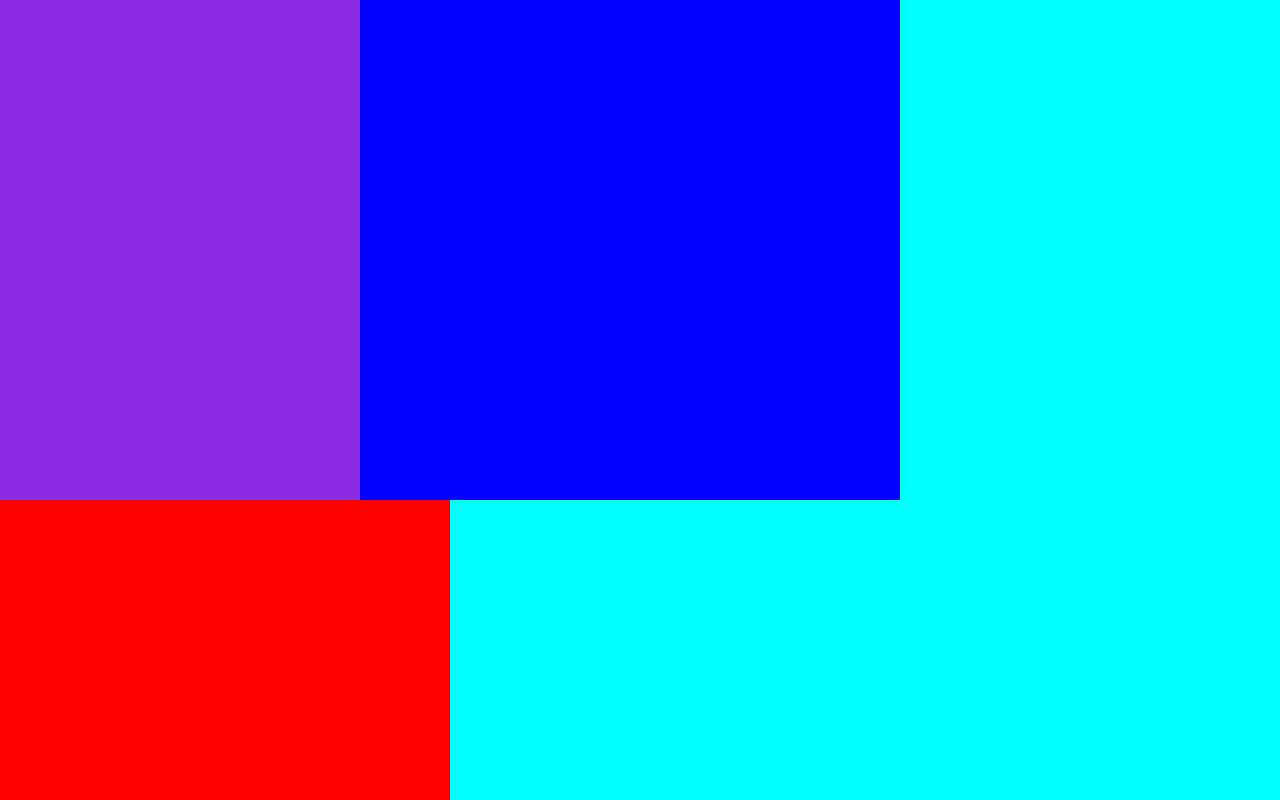
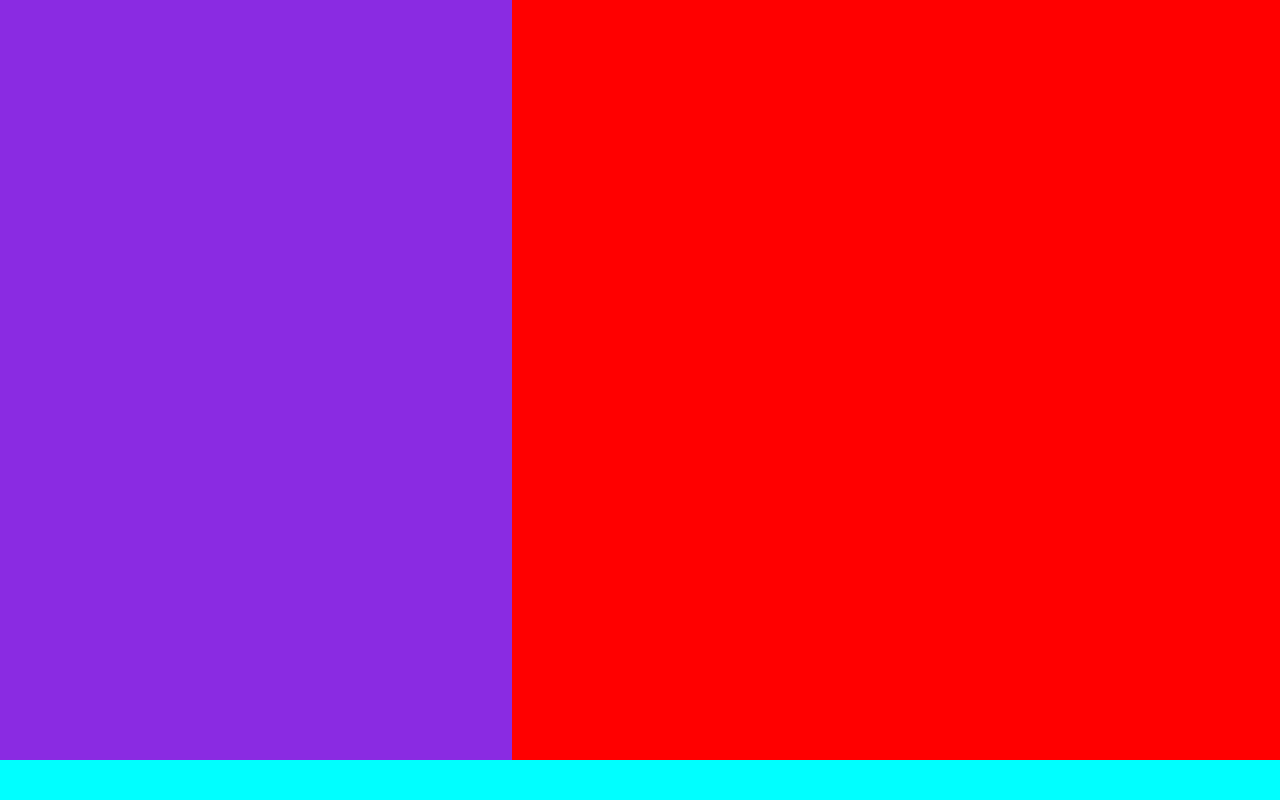
Before and after one commit to Gilblasse/Kia_Carnival_Splash_Page, a React (Create React App) app: page / in a window 1280 px wide. Built offline with nearby package versions, Linux system fonts and the light colour scheme.

Commit message:
adjusted left/right div

```diff
--- a/src/App.css
+++ b/src/App.css
@@ -4,19 +4,18 @@ body{
 }
 
 .main-container{
-  width: 900px;
-  height: 500px;
+  width: 100vw;
+  height: 95vh;
   background-color: blue;
+  display: flex;
 }
 
 .leftSide{
-width: 40%;
-height: 100%;
+flex-basis: 40%;
 background-color: blueviolet;
 }
 
 .rightSide{
-  width: 50%;
-  height: 60%;
+  flex-basis: 60%;
   background-color: red ;
   }
```
